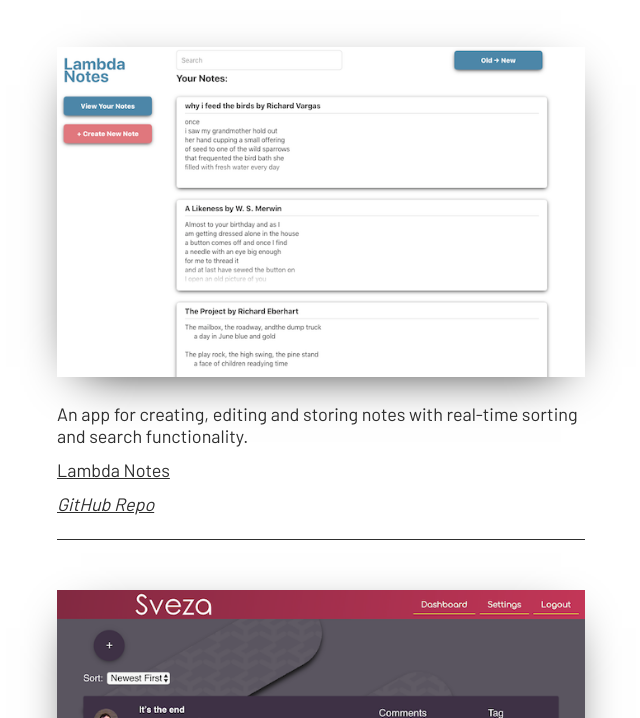
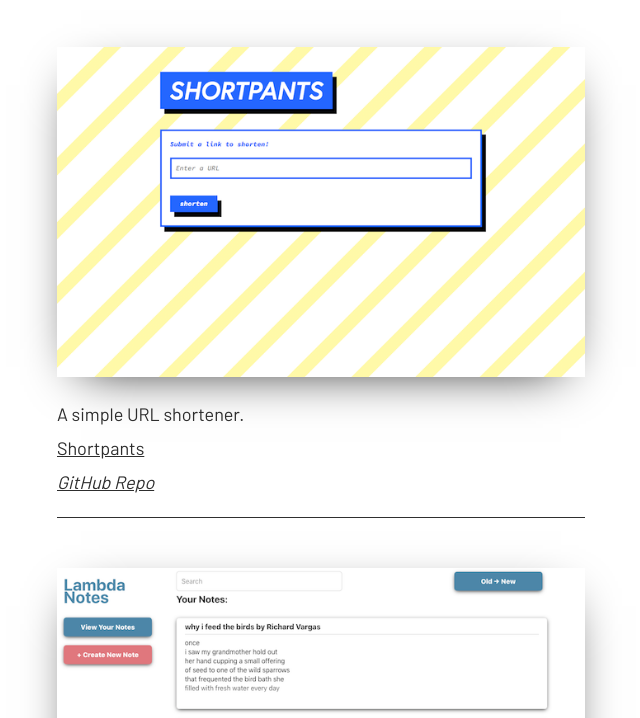
Before and after one commit to zacharyarney/zacharyarney.github.io, a plain HTML site: page index.html in a window 1280 px wide. Shown: the part 518-1236 px from the top of the page, without its empty margins (319-959 px from the left). Drawn offline with Linux system fonts and the light colour scheme.

Commit message:
adds shortpants to web dev section

```diff
--- a/index.html
+++ b/index.html
@@ -44,6 +44,22 @@
       <div class="tabs-items">
         <div class="tabs-item" data-tab="1">
           <div class="tab-header">Web Dev</div>
+          <div class="card">
+            <a
+            href="https://pnts.dev/"
+            class="image-wrap">
+              <img src="./img/shortpants.png" alt="Shortpants main page view">
+            </a>
+            <div class="work-info">
+              <p class="description">A simple URL shortener.</p>
+              <a
+              href="https://pnts.dev/"
+              class="project-name">Shortpants</a>
+              <a
+              href="https://github.com/zacharyarney/shortpants"
+              class="repo">GitHub Repo</a>
+            </div>
+          </div>
           <div class="card">
             <a
             href="https://za-lambda-notes.netlify.app/"
```
Also changed, not shown: img/shortpants.png (added).
